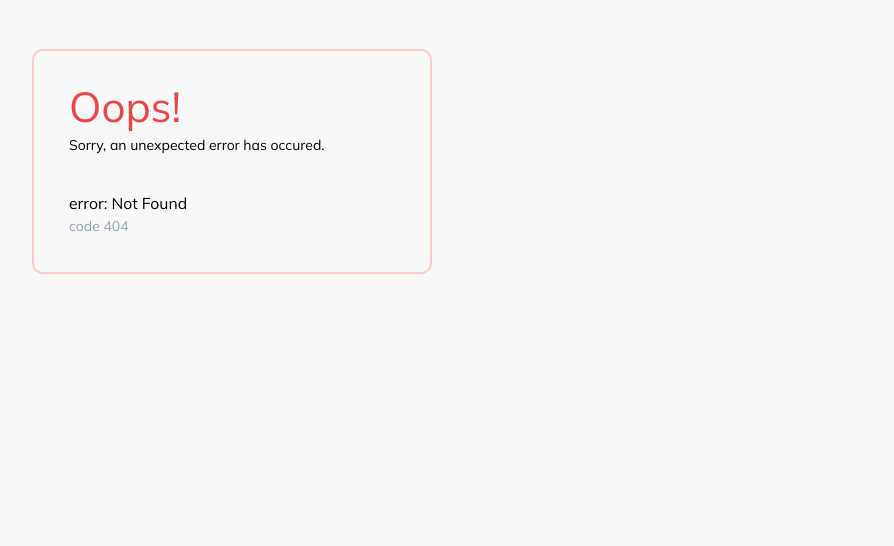
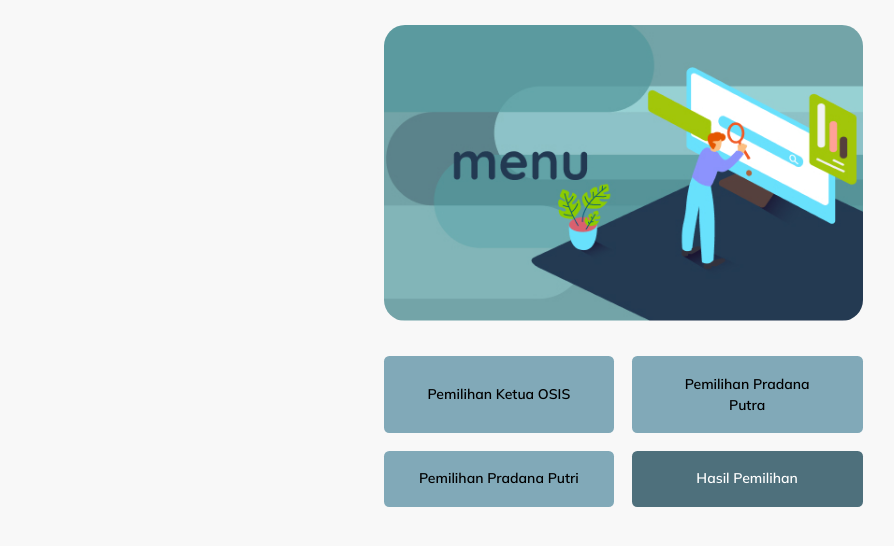
Before and after one commit to faiz-dev/smk-vote, a React (Vite) app: page /menu in a window 1280 px wide. Before the commit this address had no page. Shown: the top 546 px of the page, without its empty margins (17-911 px from the left). Built offline with nearby package versions, Linux system fonts and the light colour scheme.

Commit message:
modifikasi tampilan menu jd dinamis

```diff
--- a/src/features/Hal-Portal/index.jsx
+++ /dev/null
@@ -1,59 +0,0 @@
-import React from "react";
-import menu from './menu.jpg'
-
-const HalPortal = () => {
-
-    const dataMenu =[
-        {
-            id: 1,
-            img: 'https://dummyimage.com/300x50/13688f/fff.png&text=OSIS'
-        },
-        {
-            id: 2,
-            img: 'https://dummyimage.com/300x50/13688f/fff.png&text=PRADANA'
-        },
-        {
-            id: 3,
-            img: 'https://dummyimage.com/300x50/13688f/fff.png&text=PRADANA'
-        },
-        {
-            id: 4,
-            img:'https://dummyimage.com/300x50/13688f/fff.png&text=HASIL'
-        }
-
-    ]
-
-    return (
-
-        <div class="mx-auto text-center p-3 md:grid grid-cols-2 grid-rows-1">
-            <img src={menu} className="rounded-3xl py-25 md:col-span-2 md:w-full"/>
-
-
-
-        {dataMenu.map(m => (
-            <div>
-                <img  className="mx-auto mt-10 rounded-3xl md:mt-20 md:w-4/5  cursor-pointer hover:bg-sky-600" src={m.img} />
-            </div>
-        ))}
-            {/* <div class="  ">
-
-                    <img className="mx-auto mt-10 rounded-3xl md:mt-20 md:w-4/5  cursor-pointer " src="https://dummyimage.com/300x50/13688f/fff.png&text=OSIS"/>
-
-
-                    <img className="mx-auto mt-10 rounded-3xl md:mt-20 md:w-4/5 cursor-pointer " src="https://dummyimage.com/300x50/13688f/fff.png&text=PRADANA"/>
-
-            </div>
-
-            <div className=" ">
-
-                    <img className=" mx-auto mt-10 rounded-3xl md:mt-20 md:w-4/5 cursor-pointer  " src="https://dummyimage.com/300x50/13688f/fff.png&text=PRADANI"/>
-
-                    <img className=" mx-auto mt-10 rounded-3xl md:mt-20 md:w-4/5 cursor-pointer   " src="https://dummyimage.com/300x50/13688f/fff.png&text=HASIL"/>
-
-            </div> */}
-        </div>
-
-    )
-}
-
-export default HalPortal
--- a/src/features/Login/index.jsx
+++ b/src/features/Login/index.jsx
@@ -49,10 +49,6 @@ const Login = () => {
             <img src="src/features/Login/logo.png" alt="Logo" className="mx-auto mt-20 w-72 md:mt-0"/>
                 <h1 className="text-center  font-bold text-3xl mt-10">LOGIN</h1>
 
-                <p className="text-center left-0 right-0 text-[1rem]">
-                    Tidak bisa login google SMK? <Link to="alt" className="text-button hover:text-teal-500 font-bold underline">klik di sini</Link>
-                </p>
-
                 <GoogleLogin
                     clientId={clientId}
                     buttonText="Sign in with Google"
@@ -66,6 +62,11 @@ const Login = () => {
                         </div>
                     )}
                 />
+
+                <p className="text-center text-[1rem] mt-3">
+                    Tidak bisa login google SMK? <Link to="alt" className="text-button hover:text-teal-500 font-bold underline">klik di sini</Link>
+                </p>
+
             </div>
         </>
     )
--- /dev/null
+++ b/src/features/Menu/index.jsx
@@ -0,0 +1,46 @@
+import React from "react";
+import menu from './menu.jpg'
+
+const Menu = () => {
+
+    const pemilihan =[
+        {
+            id: 1,
+            name: 'Pemilihan Ketua OSIS',
+            status: ''
+        },
+        {
+            id: 2,
+            name: 'Pemilihan Pradana Putra',
+            status: ''
+        },
+        {
+            id: 3,
+            name: 'Pemilihan Pradana Putri',
+            status: ''
+        }
+    ]
+
+    return (
+        <div className="mx-auto text-center p-3 max-w-[500px]">
+            <img src={menu} className="rounded-3xl py-25 md:col-span-2 md:w-full mb-10"/>
+
+            <div className="flex flex-col sm:flex-row gap-5 md:grid grid-cols-2 grid-rows-1 ">
+
+                {pemilihan.map(p => (
+                    <button key={p.id} className="bg-primary py-5 px-10 rounded rounded-md">
+                        {p.name}
+                    </button>
+                ))}
+
+                <button className="py-5 px-10 rounded rounded-md bg-secondary text-white">
+                    Hasil Pemilihan
+                </button>
+            </div>
+
+        </div>
+
+    )
+}
+
+export default Menu
--- a/src/main.jsx
+++ b/src/main.jsx
@@ -4,9 +4,6 @@ import { RouterProvider } from 'react-router-dom'
 import App from './features/App'
 import routes from './routes'
 import './index.css'
-import AuthProvider from './AuthProvider'
-import HalPortal from './features/Hal-Portal'
-import Sukses from './features/Sukses'
 
 ReactDOM.createRoot(document.getElementById('root')).render(
   <React.StrictMode>
--- a/src/routes.jsx
+++ b/src/routes.jsx
@@ -4,8 +4,7 @@ import AlternativeLogin from "./features/AlternativeLogin";
 import App from "./features/App";
 import { ErrorPage } from "./features/ErrorPages";
 import HalHasil from "./features/Hal-Hasil";
-import HalPortal from "./features/Hal-Portal";
-import KPULogin from "./features/KPULogin";
+import Menu from "./features/Menu";
 import Login from "./features/Login";
 import PilihVote from "./features/PilihVote";
 import Sukses from "./features/Sukses";
@@ -52,10 +51,10 @@ const routes = createBrowserRouter([
             </AuthProvider>
     },
     {
-        path: '/dev/menu',
+        path: '/menu',
         element:
             <AuthProvider>
-                <HalPortal />
+                <Menu />
             </AuthProvider>
     },
     {
--- a/tailwind.config.cjs
+++ b/tailwind.config.cjs
@@ -7,8 +7,8 @@ module.exports = {
   theme: {
     extend: {
       colors: {
-        primary: '#027314',
-        secondary: '#c9d7cb',
+        primary: '#81A9B8',
+        secondary: '#4E707C',
         surface: '#f8f8f8',
         surface2: '#ffffff',
         textgray: '#575757',
```
Also changed, not shown: src/features/Menu/menu.jpg (renamed from src/features/Hal-Portal/menu.jpg).
